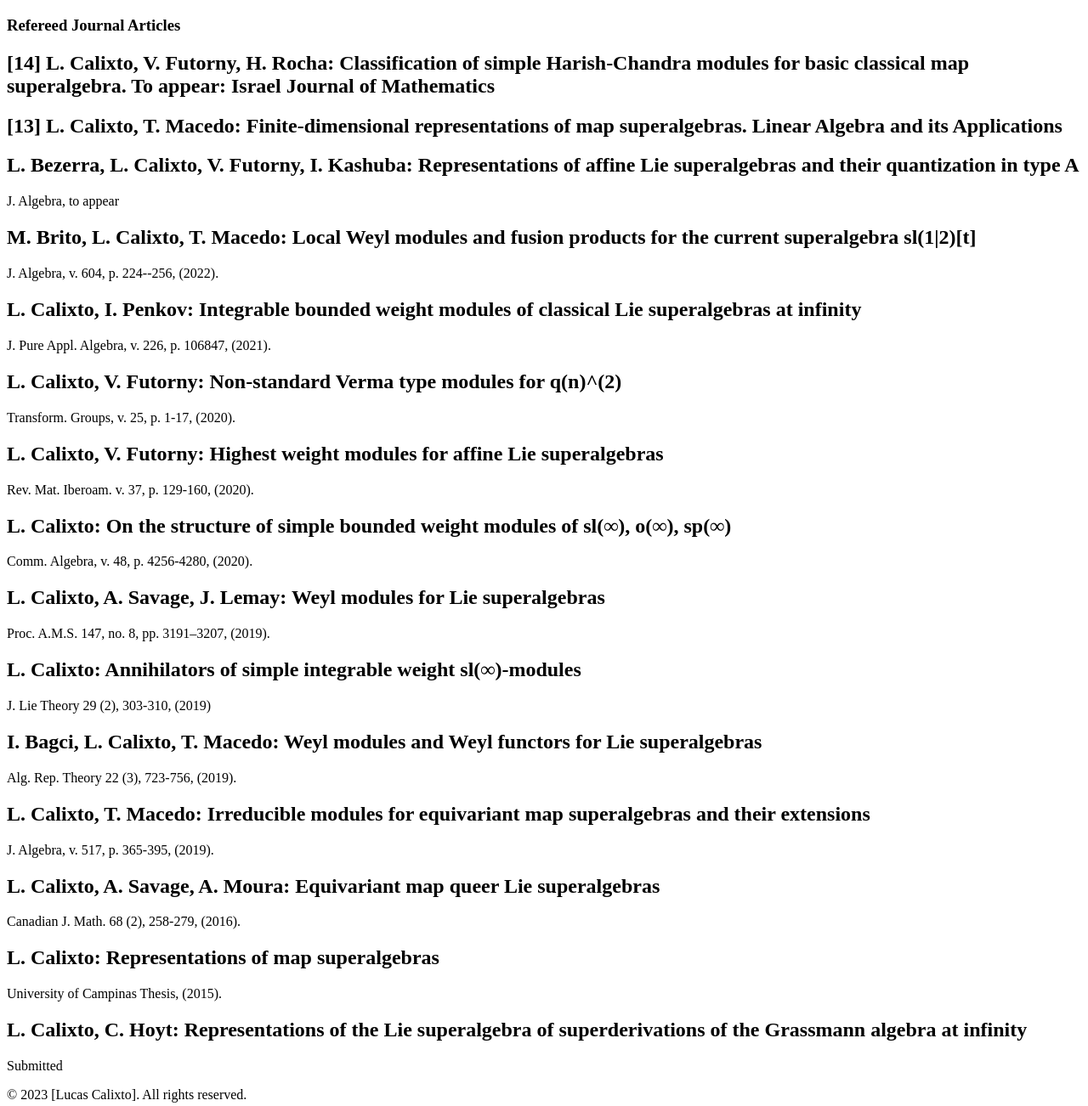
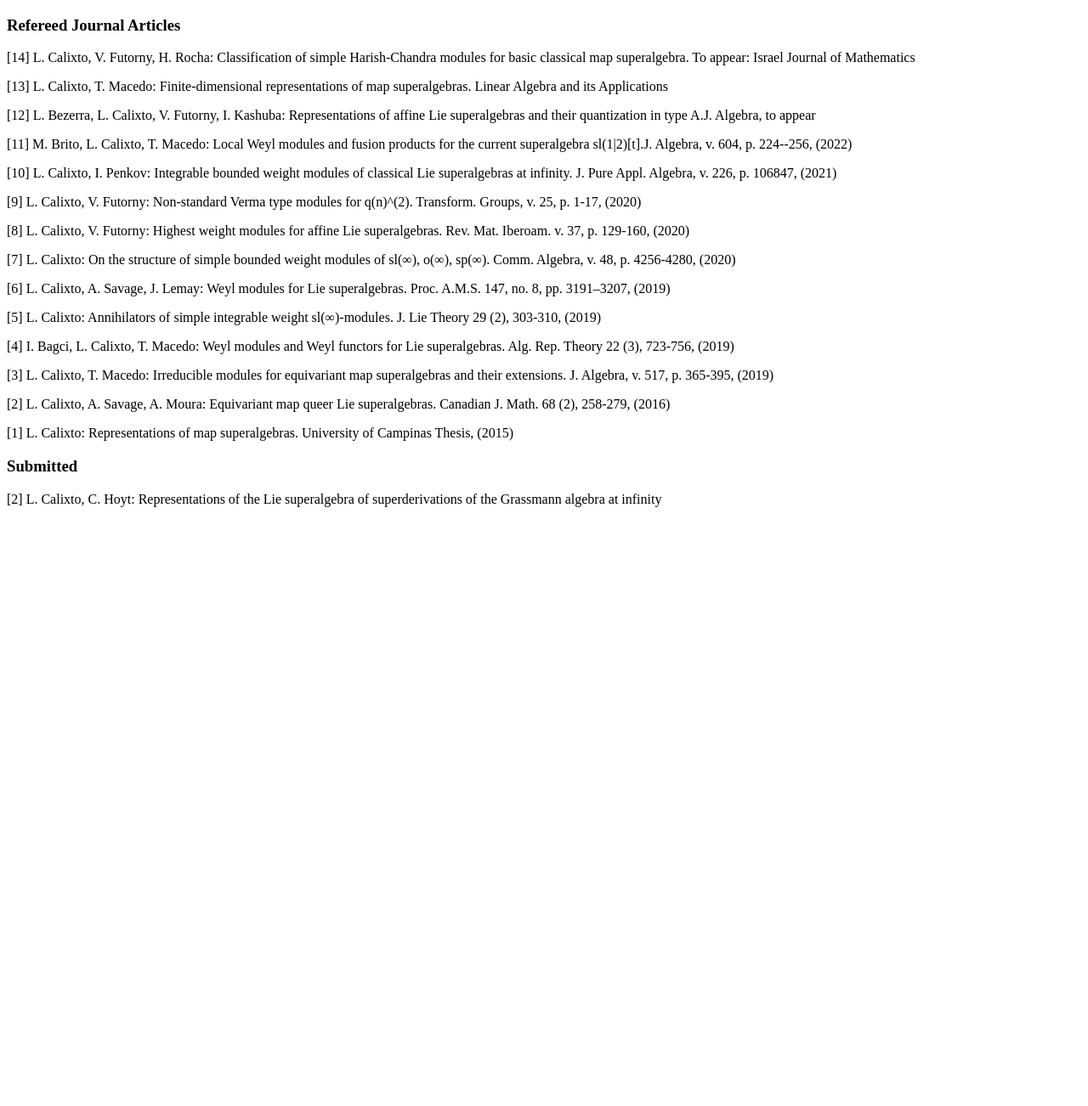
Before and after one commit to lhcalixto/lhcalixto.github.io, a plain HTML site: page publications.html in a window 1280 px wide. Shown: the whole page at 85% size. After the commit the page ends 800 px from the top, so only its background shows below. Drawn offline with Linux system fonts and the light colour scheme.

Commit message:
change publications stile

```diff
--- a/publications.html
+++ b/publications.html
@@ -6,70 +6,22 @@
     <title>Lucas Calixto - Publications</title>
 </head>
 <body>
-    <header>
-        <h3>Refereed Journal Articles</h3>
-    </header>
-    <main>
-        <section>
-            <h2>[14] L. Calixto, V. Futorny, H. Rocha: Classification of simple Harish-Chandra modules for basic classical map superalgebra. To appear: Israel Journal of Mathematics </h2>
-            <h2>[13] L. Calixto, T. Macedo: Finite-dimensional representations of map superalgebras. Linear Algebra and its Applications </h2>
-        </section>
-        <section>
-            <h2>L. Bezerra, L. Calixto, V. Futorny, I. Kashuba: Representations of affine Lie superalgebras and their quantization in type A  </h2>
-            <p>J. Algebra, to appear</p>
-        </section>
-        <section>
-            <h2>M. Brito, L. Calixto, T. Macedo: Local Weyl modules and fusion products for the current superalgebra sl(1|2)[t] </h2>
-            <p>J. Algebra, v. 604, p. 224--256, (2022).</p>
-        </section>
-        <section>
-            <h2>L. Calixto, I. Penkov: Integrable bounded weight modules of classical Lie superalgebras at infinity </h2>
-            <p>J. Pure Appl. Algebra, v. 226, p. 106847, (2021). </p>
-        </section>
-        <section>
-            <h2>L. Calixto, V. Futorny: Non-standard Verma type modules for q(n)^(2) </h2>
-            <p>Transform. Groups, v. 25, p. 1-17, (2020).</p>
-        </section>
-        <section>
-            <h2>L. Calixto, V. Futorny: Highest weight modules for affine Lie superalgebras </h2>
-            <p>Rev. Mat. Iberoam. v. 37, p. 129-160, (2020).</p>
-        </section>
-        <section>
-            <h2>L. Calixto: On the structure of simple bounded weight modules of sl(∞), o(∞), sp(∞) </h2>
-            <p>Comm. Algebra, v. 48, p. 4256-4280, (2020).</p>
-        </section>
-        <section>
-            <h2>L. Calixto, A. Savage, J. Lemay: Weyl modules for Lie superalgebras </h2>
-            <p>Proc. A.M.S. 147, no. 8, pp. 3191–3207, (2019).</p>
-        </section>
-        <section>
-            <h2>L. Calixto: Annihilators of simple integrable weight sl(∞)-modules </h2>
-            <p>J. Lie Theory 29 (2), 303-310, (2019)</p>
-        </section>
-        <section>
-            <h2>I. Bagci, L. Calixto, T. Macedo: Weyl modules and Weyl functors for Lie superalgebras </h2>
-            <p>Alg. Rep. Theory 22 (3), 723-756, (2019).</p>
-        </section>
-        <section>
-            <h2>L. Calixto, T. Macedo: Irreducible modules for equivariant map superalgebras and their extensions </h2>
-            <p>J. Algebra, v. 517, p. 365-395, (2019). </p>
-        </section>
-        <section>
-            <h2>L. Calixto, A. Savage, A. Moura: Equivariant map queer Lie superalgebras </h2>
-            <p>Canadian J. Math. 68 (2), 258-279, (2016). </p>
-        </section>
-        <section>
-            <h2>L. Calixto: Representations of map superalgebras </h2>
-            <p>University of Campinas Thesis, (2015). </p>
-        </section>
-        <section>
-            <h2>L. Calixto, C. Hoyt: Representations of the Lie superalgebra of superderivations of the Grassmann algebra at infinity </h2>
-            <p>Submitted </p>
-        </section>
-        <!-- Add more publication sections as needed -->
-    </main>
-    <footer>
-        <p>&copy; 2023 [Lucas Calixto]. All rights reserved.</p>
-    </footer>
+    <h3>Refereed Journal Articles</h3>
+    <p>[14] L. Calixto, V. Futorny, H. Rocha: Classification of simple Harish-Chandra modules for basic classical map superalgebra. To appear: Israel Journal of Mathematics </p>
+    <p>[13] L. Calixto, T. Macedo: Finite-dimensional representations of map superalgebras. Linear Algebra and its Applications </p>
+    <p>[12] L. Bezerra, L. Calixto, V. Futorny, I. Kashuba: Representations of affine Lie superalgebras and their quantization in type A.J. Algebra, to appear  </p>
+    <p>[11] M. Brito, L. Calixto, T. Macedo: Local Weyl modules and fusion products for the current superalgebra sl(1|2)[t].J. Algebra, v. 604, p. 224--256, (2022) </p>
+    <p>[10] L. Calixto, I. Penkov: Integrable bounded weight modules of classical Lie superalgebras at infinity. J. Pure Appl. Algebra, v. 226, p. 106847, (2021) </p>
+    <p>[9] L. Calixto, V. Futorny: Non-standard Verma type modules for q(n)^(2). Transform. Groups, v. 25, p. 1-17, (2020) </p>
+    <p>[8] L. Calixto, V. Futorny: Highest weight modules for affine Lie superalgebras. Rev. Mat. Iberoam. v. 37, p. 129-160, (2020) </p>
+    <p>[7] L. Calixto: On the structure of simple bounded weight modules of sl(∞), o(∞), sp(∞). Comm. Algebra, v. 48, p. 4256-4280, (2020) </p>
+    <p>[6] L. Calixto, A. Savage, J. Lemay: Weyl modules for Lie superalgebras. Proc. A.M.S. 147, no. 8, pp. 3191–3207, (2019) </p>
+    <p>[5] L. Calixto: Annihilators of simple integrable weight sl(∞)-modules. J. Lie Theory 29 (2), 303-310, (2019) </p>
+    <p>[4] I. Bagci, L. Calixto, T. Macedo: Weyl modules and Weyl functors for Lie superalgebras. Alg. Rep. Theory 22 (3), 723-756, (2019) </p>
+    <p>[3] L. Calixto, T. Macedo: Irreducible modules for equivariant map superalgebras and their extensions. J. Algebra, v. 517, p. 365-395, (2019) </p>
+    <p>[2] L. Calixto, A. Savage, A. Moura: Equivariant map queer Lie superalgebras. Canadian J. Math. 68 (2), 258-279, (2016) </p>
+    <p>[1] L. Calixto: Representations of map superalgebras. University of Campinas Thesis, (2015) </p>
+    <h3>Submitted</h3>
+    <p>[2] L. Calixto, C. Hoyt: Representations of the Lie superalgebra of superderivations of the Grassmann algebra at infinity </p>
 </body>
 </html>
```
